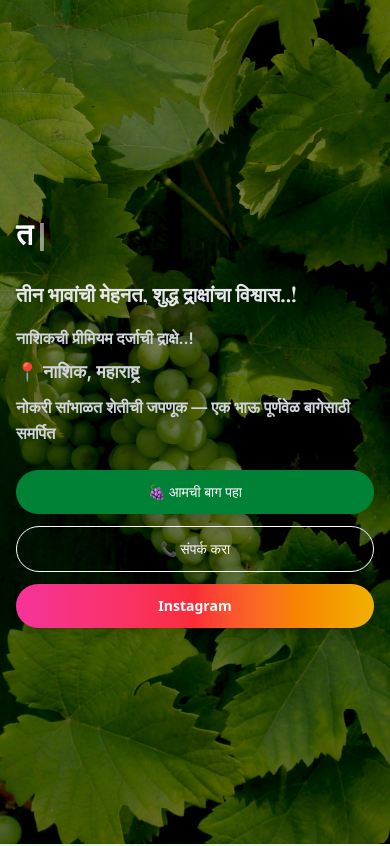
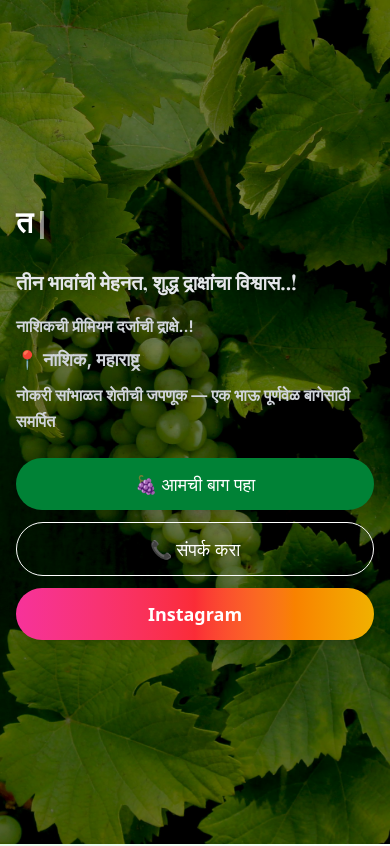
Before and after one commit to YashodeepThakare/grapes_project, a Next.js app: page / in a window 390 px wide. Shown: the top 846 px of the page. Built offline with nearby package versions, Linux system fonts and the light colour scheme; a web font is replaced by a local one.

Commit message:
Update entire project with latest changes

```diff
--- a/src/app/sections/About/about.js
+++ b/src/app/sections/About/about.js
@@ -8,8 +8,8 @@ export default function AboutSection() {
   const images = [
     "/images/grapes.jpg",
     "/images/grapes2.jpg",
-    "/images/amol.jpeg",
-    "/images/sandip.jpeg",
+    "/images/Amol.jpeg",
+    "/images/Sandip.jpeg",
     "/images/grapes.jpg",
     "/images/sandip2.jpeg",
   ];
--- a/src/app/sections/Mentor/mentor.js
+++ b/src/app/sections/Mentor/mentor.js
@@ -56,7 +56,7 @@ export default function Mentor() {
                             <Image src="/images/sir.jpeg" alt="Mentor" fill className="w-full h-full object-cover" />
                         </div>
                         <div className="absolute bottom-[-10%] right-[-15%] w-[65%] aspect-3/4 rounded-2xl shadow-2xl overflow-hidden border-4 border-white hover:scale-105 transition duration-500 z-20">
-                            <Image src="/images/sir2.jpeg" alt="Mentor" fill className="w-full h-full object-cover" />
+                            <Image src="/images/image.png" alt="Mentor" fill className="w-full h-full object-cover" />
                         </div>
                     </div>
                 </motion.div>
--- a/src/app/sections/Team/team.js
+++ b/src/app/sections/Team/team.js
@@ -15,7 +15,7 @@ const team = [
     speciality: "द्राक्ष बाग लागवड आणि देखभाल",
     description:
       "द्राक्ष बागेची लागवड, बॅगिंग आणि देखभाल यासाठी पूर्णवेळ समर्पित. प्रत्येक हंगामात उत्तम दर्जाची द्राक्षे मिळावीत यासाठी आधुनिक आणि शाश्वत शेती पद्धतींचा वापर करतात.",
-    image: "/images/amol.jpeg",
+    image: "/images/Amol.jpeg",
   },
   {
     name: "संदीप तनपुरे",
@@ -23,7 +23,7 @@ const team = [
     speciality: "नियोजन आणि व्यवस्थापन",
     description:
       "नोकरी सांभाळत असतानाही शेतातील कामांसाठी नियोजन, मार्गदर्शन आणि आवश्यक मदत करतात.",
-    image: "/images/sandip.jpeg",
+    image: "/images/Sandip.jpeg",
   },
   {
     name: "निलेश तनपुरे",
--- a/src/app/sections/hero/hero.js
+++ b/src/app/sections/hero/hero.js
@@ -144,21 +144,33 @@ useEffect(() => setMounted(true), []);
           <div className="mt-6 flex flex-col sm:flex-row gap-3 sm:gap-4">
             <button
               onClick={() => document.getElementById("gallery")?.scrollIntoView({ behavior: "smooth" })}
-              className="w-full sm:w-auto bg-green-700 hover:bg-green-800 text-white px-6 py-3 rounded-full shadow-lg transition transform hover:scale-105 active:scale-95 text-sm sm:text-base"
+              className="w-full sm:w-auto bg-green-700 hover:bg-green-800 text-white px-6 py-3 rounded-full shadow-lg transition transform hover:scale-105 active:scale-95 text-lg sm:text-base"
             >
               🍇 आमची बाग पहा
             </button>
-            <a
-              href="tel:+91952758051"
-              className="w-full sm:w-auto flex items-center justify-center border border-white text-white px-6 py-3 rounded-full hover:bg-white hover:text-black transition transform hover:scale-105 active:scale-95 text-sm sm:text-base"
-            >
-              📞 संपर्क करा
-            </a>
+           <a
+  href="tel:+919527758051"
+  className={`
+    w-full sm:w-auto
+    flex items-center justify-center
+    border border-white
+    text-white
+    px-6 py-3
+    rounded-full
+    transition transform
+    hover:scale-105 active:scale-95
+    sm:hover:bg-white sm:hover:text-black
+    active:bg-gray-200
+    text-lg sm:text-base
+  `}
+>
+  📞 संपर्क करा
+</a>
             <a
               href="https://www.instagram.com/royal_shetkari_7589_96k/"
               target="_blank"
               rel="noopener noreferrer"
-              className="w-full sm:w-auto flex items-center justify-center gap-2 px-6 py-3 rounded-full text-white text-sm sm:text-base font-semibold shadow-lg bg-linear-to-r from-pink-500 via-red-500 to-yellow-500 hover:scale-105 active:scale-95 transition-all duration-300 animate-[instaGlow_3s_ease-in-out_infinite]"
+              className="w-full sm:w-auto flex items-center justify-center gap-2 px-6 py-3 rounded-full text-white text-lg sm:text-base font-semibold shadow-lg bg-linear-to-r from-pink-500 via-red-500 to-yellow-500 hover:scale-105 active:scale-95 transition-all duration-300 animate-[instaGlow_3s_ease-in-out_infinite]"
             >
               Instagram
             </a>
--- a/src/app/sections/type/type.js
+++ b/src/app/sections/type/type.js
@@ -10,13 +10,13 @@ const hind = Hind({
 });
 
 const grape = {
-  name: "Thompson Seedless",
+  name: "थॉम्पसन सीडलेस",
   description: "गोड, निर्यात-योग्य द्राक्षे, लोकप्रिय आणि उत्कृष्ट दर्जाची.",
   season: "जानेवारी – मार्च",
   image: "/images/img10.jpeg",
   price: { local: "₹80/kg", export: "₹150/kg" },
   benefits: ["गोड आणि रसाळ", "निर्यातासाठी आदर्श", "टिकाऊ आणि रोट नाहीत"],
-  details: `Thompson Seedless ही द्राक्षांची अत्यंत लोकप्रिय आणि उच्च प्रतीची जाती आहे. भारतात विशेषतः नाशिक, सोलापूर आणि छत्रपती संभाजी नगर मोठ्या प्रमाणावर लागवड केली जाते.
+  details: `थॉम्पसन सीडलेस ही द्राक्षांची अत्यंत लोकप्रिय आणि उच्च प्रतीची जाती आहे. भारतात विशेषतः नाशिक, सोलापूर आणि छत्रपती संभाजी नगर मोठ्या प्रमाणावर लागवड केली जाते.
 
 मध्यम ते मोठ्या आकाराचे हिरवे ते हलके पिवळसर फळ, गोडसर चव आणि रसाळ पोत यामुळे ही द्राक्षे ताजे खाण्यास, रस, सुला किंवा निर्यातासाठी आदर्श आहेत.
 
@@ -63,7 +63,7 @@ export default function GrapesVarieties() {
           initial={{ opacity: 0, y: -40 }}
           whileInView={{ opacity: 1, y: 0 }}
           transition={{ duration: 0.6 }}
-          className="text-center mb-12"
+          className="text-center mb-17"
         >
           <h2 className="text-3xl sm:text-4xl md:text-5xl rozha-text font-bold text-green-700">
             🌿 आमची द्राक्षे 🌿
@@ -140,7 +140,7 @@ export default function GrapesVarieties() {
               className="mb-4 text-lg"
             >
               <span className="font-semibold text-xl text-green-800">📅 हंगाम:</span>
-              <span className="text-xl"> {grape.season}</span>
+              <span className="text-xl text-black "> {grape.season}</span>
             </motion.p>
 
             <motion.div
@@ -154,11 +154,11 @@ export default function GrapesVarieties() {
               </p>
 
               <div className="flex gap-3">
-                <span className="bg-green-100 px-4 py-2 rounded-full text-lg font-medium shadow">
+                <span className="bg-green-100  text-black px-4 py-2 rounded-full text-lg font-medium shadow">
                   स्थानिक: {grape.price.local}
                 </span>
 
-                <span className="bg-green-100 px-4 py-2 rounded-full text-lg font-medium shadow">
+                <span className="bg-green-100 px-4 py-2  text-black rounded-full text-lg font-medium shadow">
                   निर्यात: {grape.price.export}
                 </span>
               </div>
```
Also changed, not shown: public/images/image.png (added).
